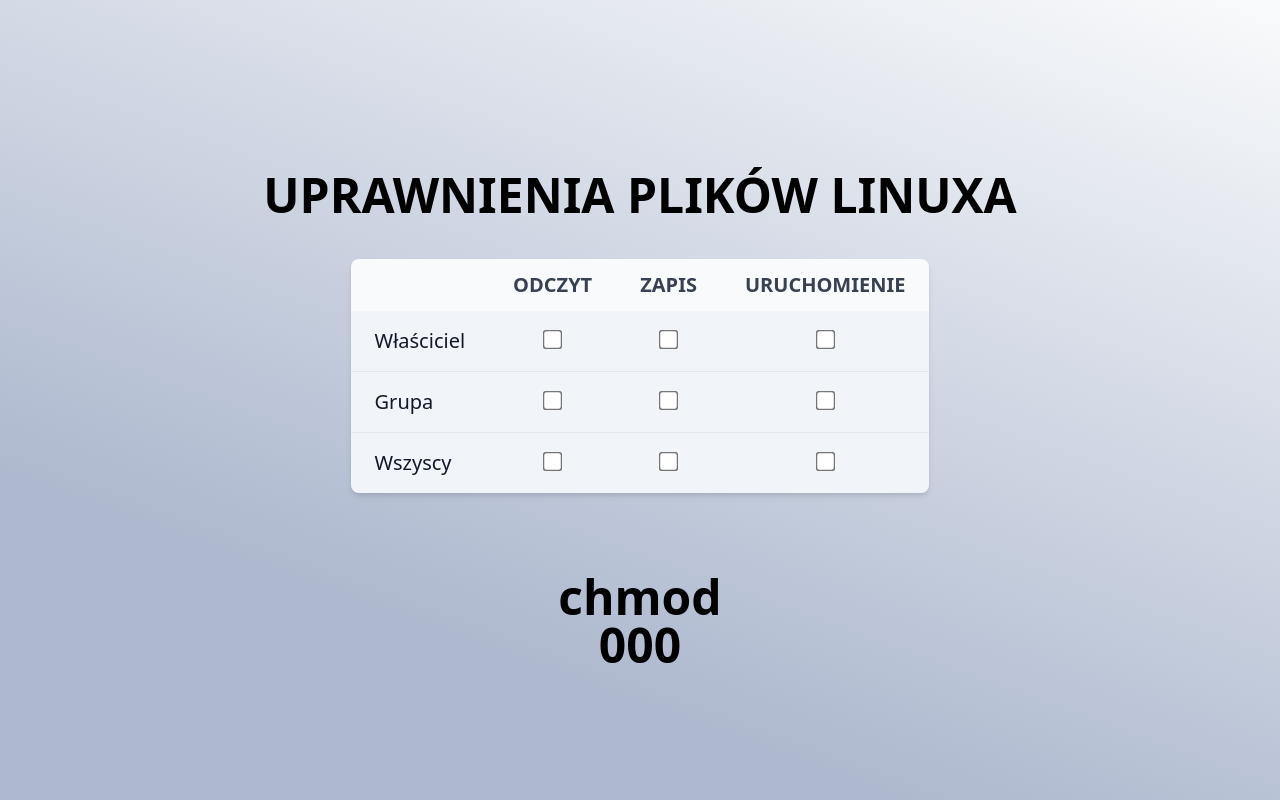
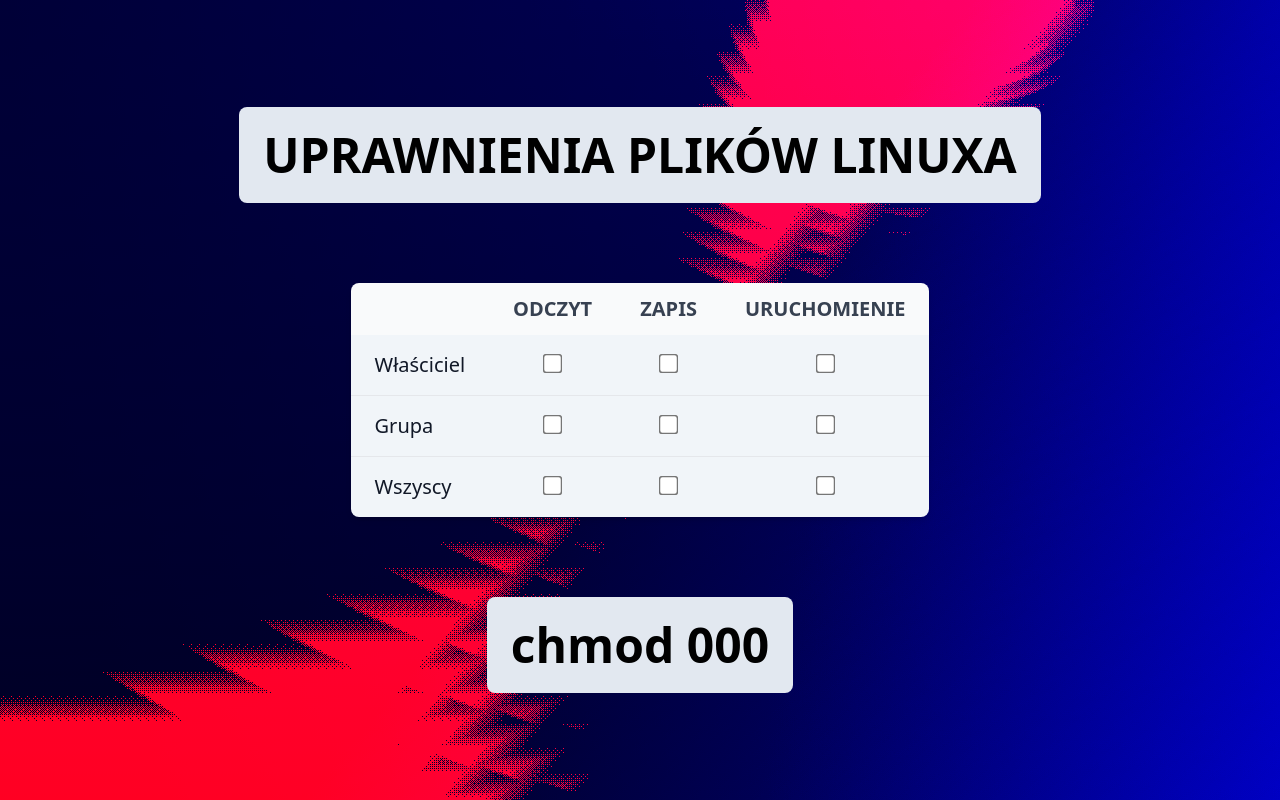
Before and after one commit to MaciejGarncarski/linux-permissions-app, a website built with Vite: page index.html in a window 1280 px wide. Built offline with nearby package versions, Linux system fonts and the light colour scheme.

Commit message:
fix: design fixes

```diff
--- a/index.html
+++ b/index.html
@@ -9,9 +9,11 @@
 </head>
 
 <body>
-  <div class="app min-h-screen flex justify-center flex-col">
-    <header class="py-10 uppercase text-black font-bold w-full text-center">
-      <h1 class="leading-loose text-3xl lg:text-5xl">Uprawnienia plików Linuxa</h1>
+  <div class="app min-h-screen flex justify-center items-center flex-col gap-20">
+    <header>
+      <h1 class="bg-slate-200 p-6 rounded-lg font-bold leading-loose text-3xl text-center lg:text-5xl uppercase">
+        Uprawnienia plików Linuxa
+      </h1>
     </header>
     <div class="w-full flex justify-center items-center gap-20 flex-col">
 
@@ -96,7 +98,8 @@
         </div>
 
       </form>
-      <p id="result" class="inline-block w-64 font-bold text-3xl lg:text-5xl text-center">chmod 777</p>
+      <p id="result" class="bg-slate-200 p-6 rounded-lg font-bold text-3xl lg:text-5xl text-center">chmod
+        777</p>
     </div>
   </div>
   <script type="module" src="/src/main.ts"></script>
--- a/src/style.css
+++ b/src/style.css
@@ -7,9 +7,8 @@ td{
 }
 
 body{
-    background-color: #bdd4e7;
-    background-image: linear-gradient(200deg, #fdfdfdef 0%, #aeb9cf 74%);
-    background-size: cover;
     min-height: 100vh;
 
+    background: radial-gradient(100% 225% at 0% 0%, #DE3E3E 0%, #17115C 100%), radial-gradient(100% 225% at 100% 0%, #FF9040 0%, #FF0000 100%), linear-gradient(180deg, #CE63B7 0%, #ED6283 100%), radial-gradient(100% 120% at 75% 0%, #A74600 0%, #000000 100%), linear-gradient(310deg, #0063D8 0%, #16009A 50%);
+    background-blend-mode: overlay, color-dodge, color-burn, color-dodge, normal;
 }
```
